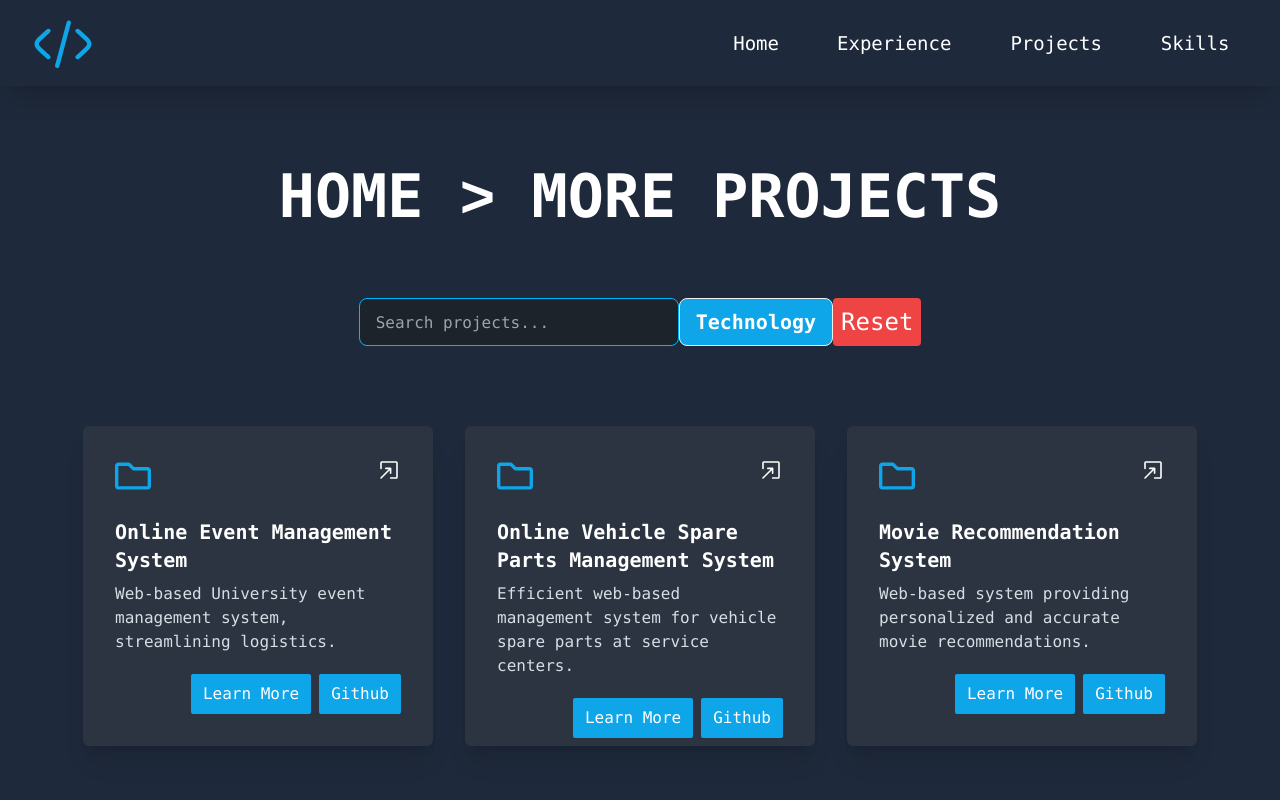
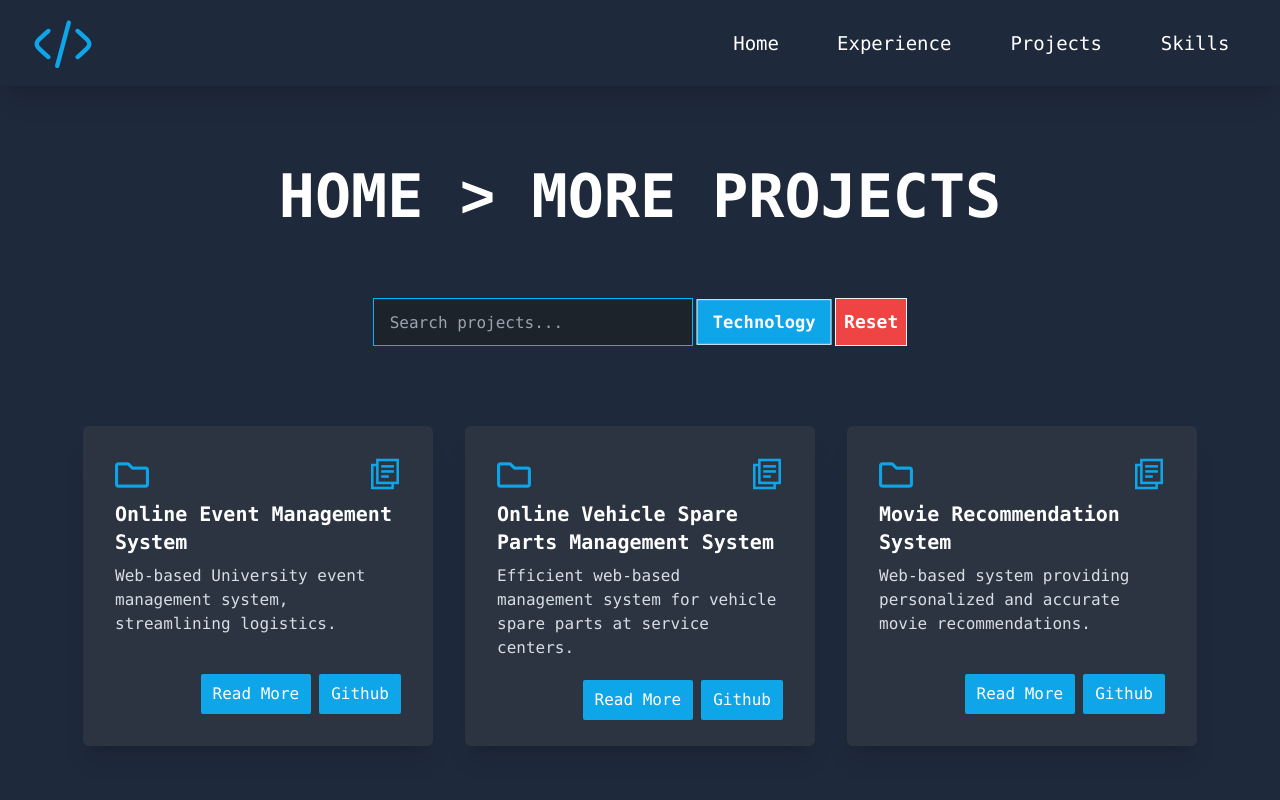
Before and after one commit to Radser2001/Portfolio, a Next.js app: page /projects in a window 1280 px wide. Shown: the top 800 px of the page. Built offline with nearby package versions, Linux system fonts and the light colour scheme.

Commit message:
Update images and add layout

```diff
--- a/components/projects/ProjectCard.js
+++ b/components/projects/ProjectCard.js
@@ -1,5 +1,8 @@
-import ProjectDescription from "./ProjectModal";
+import ProjectDescription from "./ProjectDescription";
 import { useState } from "react";
+import papersIcon from "../../public/papers.svg";
+import documentIcon from "../../public/documentIcon.svg";
+import Image from "next/image";
 
 const ProjectCard = ({ name, description, image, techStack, url }) => {
   const [projectDetails, setProjectDetails] = useState({
@@ -22,36 +25,19 @@ const ProjectCard = ({ name, description, image, techStack, url }) => {
     <div>
       <div className="card w-72 rounded-md md:w-[350px] md:h-[320px] bg-neutral  shadow-xl mb-20 transition-transform hover:-translate-y-2 hover:cursor-default duration-300 group">
         <div className="card-body">
-          <div className="flex flex-row justify-between">
-            <svg
-              stroke="currentColor"
-              fill="currentColor"
-              strokeWidth="0"
-              viewBox="0 0 512 512"
-              className="text-4xl mb-4 text-sky-500"
-              height="1em"
-              width="1em"
-              xmlns="http://www.w3.org/2000/svg"
-            >
-              <path d="M464 128H272l-54.63-54.63c-6-6-14.14-9.37-22.63-9.37H48C21.49 64 0 85.49 0 112v288c0 26.51 21.49 48 48 48h416c26.51 0 48-21.49 48-48V176c0-26.51-21.49-48-48-48zm0 272H48V112h140.12l54.63 54.63c6 6 14.14 9.37 22.63 9.37H464v224z"></path>
-            </svg>
-            <svg
-              stroke="currentColor"
-              fill="none"
-              strokeWidth="0"
-              viewBox="0 0 15 15"
-              className="text-2xl hover:text-sky-500"
-              height="1em"
-              width="1em"
-              xmlns="http://www.w3.org/2000/svg"
-            >
-              <path
-                fillRule="evenodd"
-                clipRule="evenodd"
-                d="M12 13C12.5523 13 13 12.5523 13 12V3C13 2.44771 12.5523 2 12 2H3C2.44771 2 2 2.44771 2 3V6.5C2 6.77614 2.22386 7 2.5 7C2.77614 7 3 6.77614 3 6.5V3H12V12H8.5C8.22386 12 8 12.2239 8 12.5C8 12.7761 8.22386 13 8.5 13H12ZM9 6.5C9 6.5001 9 6.50021 9 6.50031V6.50035V9.5C9 9.77614 8.77614 10 8.5 10C8.22386 10 8 9.77614 8 9.5V7.70711L2.85355 12.8536C2.65829 13.0488 2.34171 13.0488 2.14645 12.8536C1.95118 12.6583 1.95118 12.3417 2.14645 12.1464L7.29289 7H5.5C5.22386 7 5 6.77614 5 6.5C5 6.22386 5.22386 6 5.5 6H8.5C8.56779 6 8.63244 6.01349 8.69139 6.03794C8.74949 6.06198 8.80398 6.09744 8.85143 6.14433C8.94251 6.23434 8.9992 6.35909 8.99999 6.49708L8.99999 6.49738"
-                fill="currentColor"
-              ></path>
-            </svg>
+          <div className="flex flex-row items-start justify-between">
+            <Image
+              src={documentIcon}
+              width="34"
+              height="34"
+              alt="project card icon"
+            />
+            <Image
+              src={papersIcon}
+              width="32"
+              height="32"
+              alt="project card icon"
+            />
           </div>
           <h2 className="card-title">{name}</h2>
           <p className="text-neutral-content">{description}</p>
@@ -70,7 +56,7 @@ const ProjectCard = ({ name, description, image, techStack, url }) => {
               }}
               className="p-2 px-3 rounded-sm bg-sky-500 text-white transition-transform duration-300"
             >
-              Learn More
+              Read More
             </button>
             <a
               href={url}
@@ -88,9 +74,7 @@ const ProjectCard = ({ name, description, image, techStack, url }) => {
 
               <div className="modal-action">
                 <form method="dialog">
-                  <button className="btn border border-red-500 hover:bg-red-500 text-white">
-                    Close
-                  </button>
+                  <button className="btn btn-error text-white">Close</button>
                 </form>
               </div>
             </div>
--- a/components/projects/ProjectModal.js
+++ b/components/projects/ProjectDescription.js
@@ -14,7 +14,7 @@ const ProjectDescription = ({ project }) => {
             return (
               <div
                 key={index}
-                className="rounded-full border border-sky-500 p-1 px-4 hover:bg-sky-400 text-white"
+                className="rounded-md bg-sky-200 p-1 px-4 text-sky-900"
               >
                 {tech}
               </div>
--- a/components/shared/Footer.js
+++ b/components/shared/Footer.js
@@ -7,7 +7,7 @@ import logo from "../../public/logo.svg";
 const Footer = () => {
   return (
     <>
-      <footer className="footer mt-20 p-10 shadow-xl bg-slate-800 flex flex-col md:flex-row items-center justify-between  text-white">
+      <footer className="footer pt-20  p-10 shadow-xl bg-slate-800 flex flex-col md:flex-row items-center justify-between  text-white">
         <aside className="flex flex-col md:flex-row text-center items-center justify-center ">
           <Image src={logo} width={36} height={36} alt="logo" />
           <p className="text-lg">
--- /dev/null
+++ b/components/shared/Layout.js
@@ -0,0 +1,43 @@
+import Head from "next/head";
+import Nav from "./Nav";
+import Footer from "./Footer";
+
+const Layout = ({ children }) => {
+  return (
+    <>
+      <Head>
+        <title>Supuni Eleesha Randeniya</title>
+        <meta name="viewport" content="initial-scale=1.0, width=device-width" />
+        <meta
+          name="google-site-verification"
+          content="1rxdX59vrlFHl57frl5ikNBk0WrXtmp7vxu-rH5xwBE"
+        />
+        <meta
+          name="keywords"
+          content="Supuni Eleesha Randeniya, radser2001, supuni, eleesha, randeniya"
+        />
+        <meta
+          name="description"
+          content="👋 Welcome! I'm Supuni Eleesha Randeniya, a passionate Full Stack web developer and undergraduate from Sri Lanka. Explore my portfolio for a showcase of dynamic and responsive web projects. From innovative interfaces to seamless user experiences, discover how I bring creativity and functionality together. Let's connect and build something amazing on the web!"
+        />
+        <meta name="author" content="Supuni Eleesha Randeniya" />
+        <link rel="author" href="https://radser2001.vercel.app/" />
+
+        <meta property="og:title" content="Supuni Eleesha Randeniya" />
+        <meta property="og:type" content="website" />
+        <meta
+          property="og:description"
+          content="👋 Welcome! I'm Supuni Eleesha Randeniya, a passionate Full Stack web developer and undergraduate from Sri Lanka. Explore my portfolio for a showcase of dynamic and responsive web projects. From innovative interfaces to seamless user experiences, discover how I bring creativity and functionality together. Let's connect and build something amazing on the web!"
+        />
+        <meta property="og:url" content="https://radser2001.vercel.app/" />
+      </Head>
+
+      <Nav />
+      <main className="main" id="skipToContent">
+        {children}
+      </main>
+      <Footer />
+    </>
+  );
+};
+export default Layout;
--- a/components/shared/Nav.js
+++ b/components/shared/Nav.js
@@ -4,7 +4,7 @@ import Image from "next/image";
 const Nav = () => {
   return (
     // <nav className="sticky top-0 z-50 w-full bg-slate-800 font-mono flex justify-center  items-center md:justify-end md:items-center p-6  pr-8 pl-8 ">
-    <div className="sticky top-0 z-50 navbar bg-slate-800 shadow-xl text-white">
+    <div className="sticky top-0 z-50 navbar font-mono bg-slate-800 shadow-xl text-white">
       <div className="navbar-start">
         {/* Responsive menu */}
         <div className="dropdown">
@@ -26,7 +26,7 @@ const Nav = () => {
           </div>
           <ul
             tabIndex={0}
-            className="menu menu-lg dropdown-content text-2xl mt-3 z-[1] p-5 shadow bg-base-100 rounded-box w-72"
+            className="menu menu-lg dropdown-content text-2xl mt-3 z-[1] p-5 shadow bg-slate-800 rounded-box w-72"
           >
             <li>
               <Link href="/#Home">Home</Link>
--- a/pages/_app.js
+++ b/pages/_app.js
@@ -1,7 +1,12 @@
+import Layout from "../components/shared/Layout";
 import "../styles/globals.css";
 
 function MyApp({ Component, pageProps }) {
-  return <Component {...pageProps} />;
+  return (
+    <Layout>
+      <Component {...pageProps} />
+    </Layout>
+  );
 }
 
 export default MyApp;
--- a/pages/projects/index.js
+++ b/pages/projects/index.js
@@ -34,9 +34,7 @@ const Projects = () => {
         <title>Projects</title>
         <meta name="viewport" content="initial-scale=1.0, width=device-width" />
       </Head>
-      <div className="w-full font-mono">
-        <Nav />
-      </div>
+
       <div
         id="allProjects"
         className="bg-slate-800 font-mono text-white overflow-x-hidden overflow-y-hidden"
@@ -46,27 +44,28 @@ const Projects = () => {
             <Link href="/">Home</Link> &#707; More Projects
           </h1>
 
-          <div className="text-center mt-4  mb-4 md:mt-10 md:mb-10 flex flex-col sm:flex-row items-center justify-center">
+          <div className="text-center mt-4  mb-4 md:mt-10 md:mb-10 flex sm:flex-row items-center justify-center">
             <input
               type="text"
               placeholder="Search projects..."
               value={searchInput}
               onChange={handleSearchInputChange}
-              className="input input-bordered bg-[#1D232A] text-white mt-8 input-info w-full max-w-xs"
+              className="input input-bordered rounded-none bg-[#1D232A] focus:outline-none text-white mt-8 input-info w-full max-w-xs"
             />
+            <div className="hidden md:flex">
               <div className="dropdown">
                 <div
                   tabIndex="0"
                   role="button"
-                className="mt-8 text-base text-white md:text-xl btn bg-sky-500 hover:bg-sky-600"
+                  className="mt-8 text-base rounded-none text-white md:text-lg btn bg-sky-500 hover:bg-sky-600"
                 >
                   {selectedLanguage || "Technology"}
                 </div>
-              <ul className="p-1 sm:p-2 shadow menu dropdown-content z-[1] bg-slate-800 rounded w-[380px] h-[600px] sm:h-[500px] md:h-80 text-wrap">
+                <ul className="p-1 sm:p-2 shadow menu dropdown-content z-[1] bg-slate-800 w-[380px] h-[600px] sm:h-[500px] md:h-80 text-wrap">
                   {skills.map((skill, index) => (
-                  <li key={index}>
+                    <li key={index} className="">
                       <button
-                      className=" text-left w-4/12 hover:bg-[#1D232A] p-2 rounded"
+                        className=" text-left hover:bg-[#1D232A] p-2 rounded"
                         onClick={() => handleLanguageClick(skill.name)}
                       >
                         {skill.name}
@@ -75,9 +74,10 @@ const Projects = () => {
                   ))}
                 </ul>
               </div>
+            </div>
             <button
               onClick={handleReset}
-              className="text-xl mt-8 md:text-2xl rounded transition ease-in duration-100 bg-red-500 hover:bg-red-600 p-2"
+              className="text-base mt-8 md:text-lg btn rounded-none text-white transition ease-in duration-100 bg-red-500 hover:bg-red-600 p-2"
             >
               Reset
             </button>
```
Also changed, not shown: pages/index.js (+2 -15 lines), public/documentIcon.svg (added), public/papers.svg (added). Lines whose indentation alone changed are shown as unchanged.
